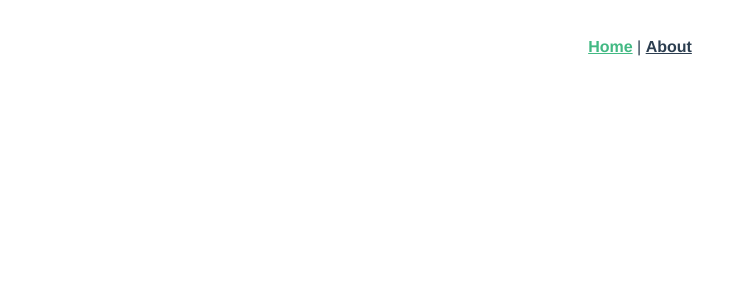
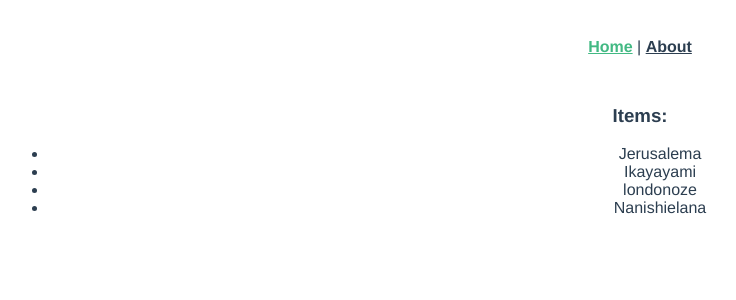
Before and after one commit to aximilli1212/vuePractice, a Vue app: page / in a window 1280 px wide. Shown: the top 300 px of the page, without its empty margins (0-736 px from the left). Built offline with nearby package versions, Linux system fonts and the light colour scheme.

Commit message:
Display set of lists in Home component

```diff
--- a/src/views/HomeView.vue
+++ b/src/views/HomeView.vue
@@ -1,7 +1,29 @@
 <template>
   <div class="home">
+    <ItemsListComponent :items="items" />
   </div>
 </template>
 
 <script lang="ts">
+import {defineComponent} from "vue";
+import ItemsListComponent from "@/components/items/ItemsList.component.vue"
+export default defineComponent({
+  name:'Home',
+
+  components:{
+    ItemsListComponent
+  },
+  setup(){
+    const items:any[] = [
+      {id:1, name:"Jerusalema"},
+      {id:2, name:"Ikayayami"},
+      {id:3, name:"londonoze"},
+      {id:4, name:"Nanishielana"},
+    ]
+
+    return {
+        items
+    }
+  }
+})
 </script>
```
